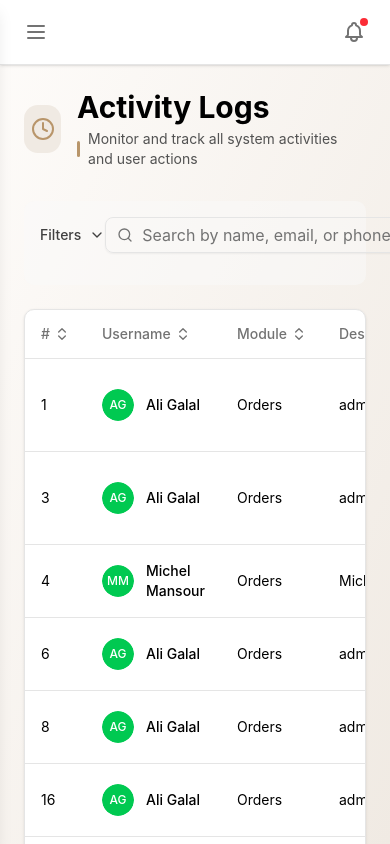
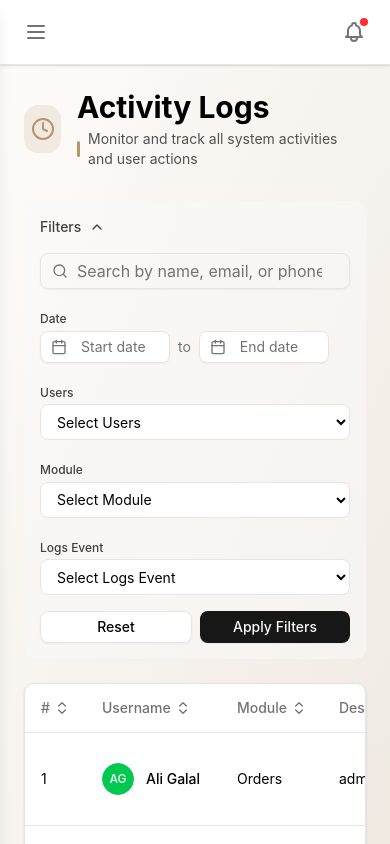
Before and after one commit to ETK-Technologies/rocky-crm, a Next.js app: page /activity in a window 390 px wide. Both pictures are taken after a click on the button "Filters". Built offline with nearby package versions, Linux system fonts and the light colour scheme.

Commit message:
Implement responsive design in Filters component with media query support and layout adjustments for improved usability

```diff
--- a/components/ui/Filters.js
+++ b/components/ui/Filters.js
@@ -8,6 +8,7 @@ import { CalendarIcon, ChevronDown, ChevronUp, Search } from "lucide-react";
 import { format } from "date-fns";
 import { Calendar } from "./Calendar";
 import { Popover, PopoverContent, PopoverTrigger } from "./Popover";
+import useMediaQuery from "@/lib/hooks/useMediaQuery";
 
 export function DateRangePicker({
   startDate,
@@ -95,8 +96,15 @@ export function Filters({
   searchQuery,
   onSearchChange,
 }) {
+  const isMobile = useMediaQuery("(max-width: 768px)");
   const [localFilters, setLocalFilters] = React.useState(filters);
-  const [isCollapsed, setIsCollapsed] = React.useState(false);
+  const [isCollapsed, setIsCollapsed] = React.useState(() => isMobile);
+
+  // Update collapse state when screen size changes
+  React.useEffect(() => {
+    setIsCollapsed(isMobile);
+  }, [isMobile]);
+
   const hasActiveFilters = localFilters.some((filter) => {
     if (filter.type === "date-range") {
       return filter.value?.start || filter.value?.end;
@@ -132,7 +140,7 @@ export function Filters({
 
   return (
     <div className={cn("bg-secondary-50/50 p-4 rounded-lg", className)}>
-      <div className="flex items-center justify-between mb-4">
+      <div className="flex flex-col md:flex-row md:items-center justify-between gap-4 mb-4">
         <button
           onClick={() => setIsCollapsed(!isCollapsed)}
           className="flex items-center gap-2 text-sm font-medium text-secondary-700 hover:text-secondary-900"
@@ -145,15 +153,15 @@ export function Filters({
           )}
         </button>
 
-        <div className="flex items-center gap-4">
-          <div className="relative w-[320px]">
+        <div className="flex flex-col md:flex-row items-stretch md:items-center gap-4 w-full md:w-auto">
+          <div className="relative flex-1 md:w-[320px]">
             <Search className="absolute left-3 top-1/2 -translate-y-1/2 h-4 w-4 text-secondary-500" />
             <Input
               type="search"
               placeholder="Search by name, email, or phone..."
               value={searchQuery}
               onChange={(e) => onSearchChange?.(e.target.value)}
-              className="pl-9"
+              className="pl-9 w-full"
             />
           </div>
 
@@ -162,7 +170,7 @@ export function Filters({
               variant="ghost"
               size="sm"
               onClick={handleReset}
-              className="text-secondary-500 hover:text-secondary-700"
+              className="text-secondary-500 hover:text-secondary-700 md:self-center"
             >
               Clear all
             </Button>
@@ -171,10 +179,13 @@ export function Filters({
       </div>
 
       {!isCollapsed && (
-        <div className="flex flex-wrap items-end gap-4">
+        <div className="flex flex-col md:flex-row flex-wrap items-stretch md:items-end gap-4">
           {/* Date Range Filters */}
           {dateFilters.map((filter) => (
-            <div key={filter.id} className="flex-1 min-w-[300px] space-y-1.5">
+            <div
+              key={filter.id}
+              className="flex-1 min-w-0 md:min-w-[300px] space-y-1.5"
+            >
               <label className="text-xs font-medium text-secondary-700">
                 {filter.label}
               </label>
@@ -200,7 +211,7 @@ export function Filters({
 
           {/* Select Filters */}
           {selectFilters.map((filter) => (
-            <div key={filter.id} className="w-[200px] space-y-1.5">
+            <div key={filter.id} className="w-full md:w-[200px] space-y-1.5">
               <label className="text-xs font-medium text-secondary-700">
                 {filter.label}
               </label>
@@ -214,11 +225,20 @@ export function Filters({
           ))}
 
           {/* Action Buttons */}
-          <div className="flex gap-2 ml-auto">
-            <Button variant="outline" size="sm" onClick={handleReset}>
+          <div className="flex gap-2 w-full md:w-auto md:ml-auto">
+            <Button
+              variant="outline"
+              size="sm"
+              onClick={handleReset}
+              className="flex-1 md:flex-none"
+            >
               Reset
             </Button>
-            <Button size="sm" onClick={handleApply}>
+            <Button
+              size="sm"
+              onClick={handleApply}
+              className="flex-1 md:flex-none"
+            >
               Apply Filters
             </Button>
           </div>
--- /dev/null
+++ b/lib/hooks/useMediaQuery.js
@@ -0,0 +1,31 @@
+"use client";
+
+import { useState, useEffect } from "react";
+
+const useMediaQuery = (query) => {
+  const [matches, setMatches] = useState(false);
+
+  useEffect(() => {
+    const media = window.matchMedia(query);
+
+    // Update the state initially
+    setMatches(media.matches);
+
+    // Create an event listener
+    const listener = (event) => {
+      setMatches(event.matches);
+    };
+
+    // Add the listener
+    media.addEventListener("change", listener);
+
+    // Clean up
+    return () => {
+      media.removeEventListener("change", listener);
+    };
+  }, [query]);
+
+  return matches;
+};
+
+export default useMediaQuery;
```
